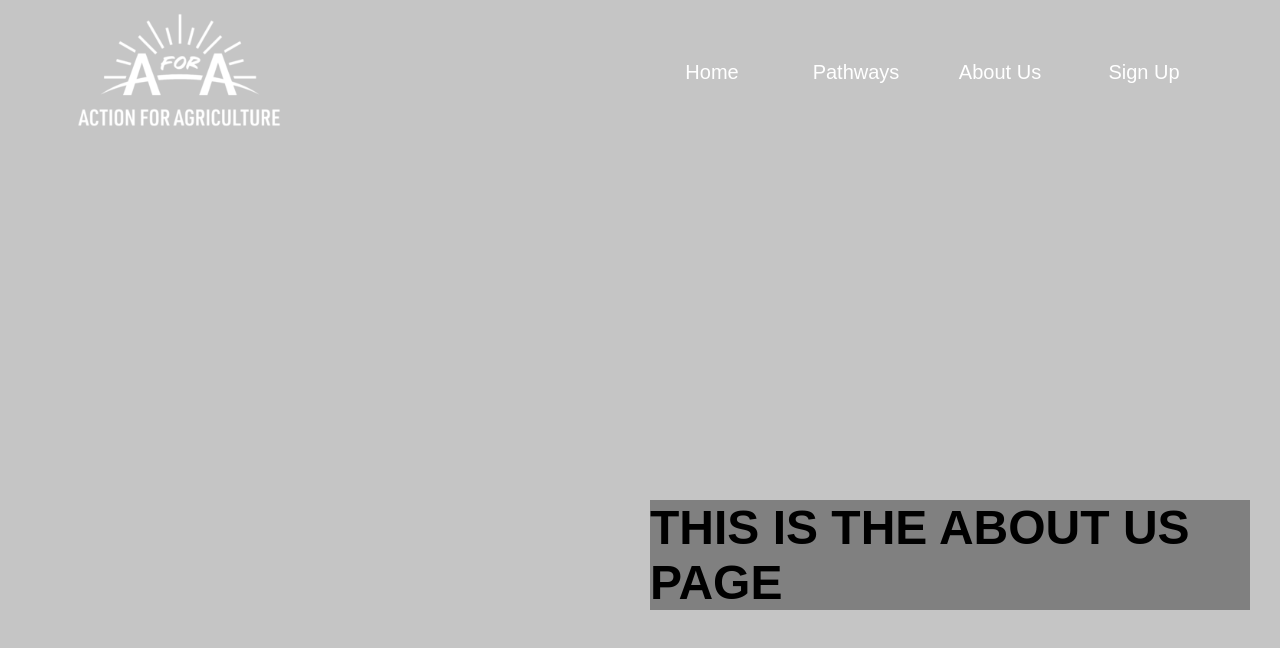
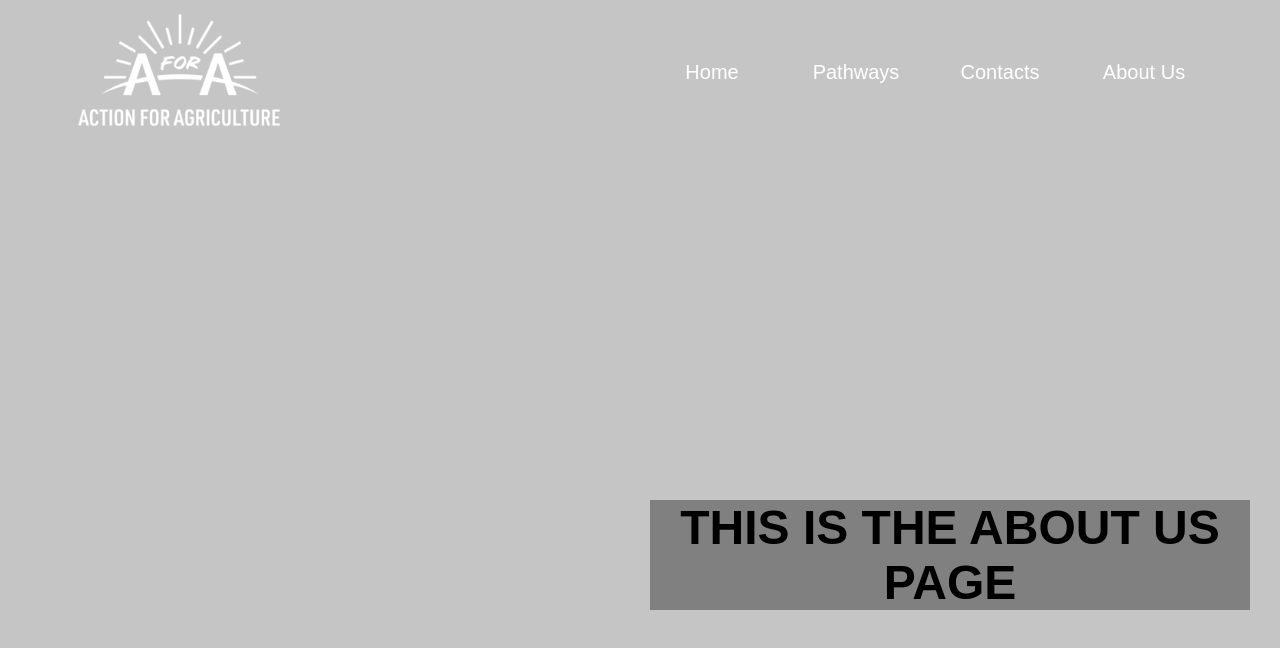
Before and after one commit to atan958/a4a-angelo, a React (Create React App) app: page /about-us in a window 1280 px wide. Shown: the top 648 px of the page. Built offline with nearby package versions, Linux system fonts and the light colour scheme; a web font is replaced by a local one.

Commit message:
replaced sign up page with a contacts page instead.

```diff
--- a/src/App.js
+++ b/src/App.js
@@ -7,9 +7,11 @@ import {
 
 import './App.css';
 import Navbar from './components/Navbar/Navbar'
-import AboutUs from './components/Pages/AboutUs';
 import Home from './components/Pages/Home';
 import Pathways from './components/Pages/Pathways';
+import AboutUs from './components/Pages/AboutUs';
+import Contacts from './components/Pages/Contacts';
+
 
 function App() {
   return (
@@ -19,6 +21,7 @@ function App() {
           <Route path="/" element={<Home/>}/>
           <Route path="/pathways" element={<Pathways/>}/>
           <Route path="/about-us" element={<AboutUs/>}/>
+          <Route path="/contacts" element={<Contacts/>}/>
         </Routes>
       </Router>
   );
--- a/src/components/Button/Button.js
+++ b/src/components/Button/Button.js
@@ -7,13 +7,13 @@ const STYLES = ['btn--primary', 'btn--outline'];
 
 const SIZES = ['btn--medium', 'btn--large'];
 
-const Button = ({children, type, onClick, buttonStyle, buttonSize, customStyle}) => {
+const Button = ({children, type, onClick, buttonStyle, buttonSize, customStyle, linkAddress}) => {
     const checkButtonStyle = STYLES.includes(buttonStyle) ? buttonStyle : STYLES[0];
 
     const checkButtonSize = SIZES.includes(buttonSize) ?  buttonSize : SIZES[0];
 
     return (
-        <Link to='sign-up'>
+        <Link to={linkAddress ? linkAddress : '#'}>
             <button className={`btn ${checkButtonStyle} ${checkButtonSize}`} onClick={onClick} type={type} style={customStyle}>
                 {children}
             </button>
--- a/src/components/Navbar/Navbar.js
+++ b/src/components/Navbar/Navbar.js
@@ -102,13 +102,13 @@ const Navbar = () => {
                 </Link>
               </li>
               <li className='nav-item'>
-                <Link to='/about-us' className='nav-links' style={linkStyle} onClick={minNav}>
-                  About Us
+                <Link to='/contacts' className='nav-links' style={linkStyle} onClick={minNav}>
+                  Contacts
                 </Link>
               </li>
               <li className='nav-item'>
-                <Link to='/sign-up' className='nav-links' style={linkStyle} onClick={minNav}>
-                  Sign Up
+                <Link to='/about-us' className='nav-links' style={linkStyle} onClick={minNav}>
+                  About Us
                 </Link>
               </li>
             </ul>
--- a/src/components/Pages/AboutUs.js
+++ b/src/components/Pages/AboutUs.js
@@ -3,7 +3,7 @@ import React from 'react'
 const AboutUs = () => {
   return (
     <div className="to-be-deleted" style={{padding:'500px 650px'}}>
-        <div style={{padding:'', fontWeight:'600', fontSize:'48px', width: '600px', backgroundColor: 'grey'}}>THIS IS THE ABOUT US PAGE</div>
+        <div style={{padding:'', fontWeight:'600', fontSize:'48px', width: '600px', backgroundColor: 'grey', textAlign: 'center'}}>THIS IS THE ABOUT US PAGE</div>
     </div>
   )
 }
--- /dev/null
+++ b/src/components/Pages/Contacts.js
@@ -0,0 +1,11 @@
+import React from 'react'
+
+const Contacts = () => {
+  return (
+    <div className="to-be-deleted" style={{padding:'500px 650px'}}>
+        <div style={{padding:'', fontWeight:'600', fontSize:'48px', width: '600px', backgroundColor: 'grey', textAlign: 'center'}}>THIS IS THE CONTACTS PAGE</div>
+    </div>
+  )
+}
+
+export default Contacts
--- a/src/components/Pages/Pathways.js
+++ b/src/components/Pages/Pathways.js
@@ -3,7 +3,7 @@ import React from 'react'
 const Pathways = () => {
   return (
     <div className="to-be-deleted" style={{padding:'500px 650px'}}>
-        <div style={{padding:'', fontWeight:'600', fontSize:'48px', width: '600px', backgroundColor: 'grey'}}>THIS IS THE PATHWAYS PAGE</div>
+        <div style={{padding:'', fontWeight:'600', fontSize:'48px', width: '600px', backgroundColor: 'grey', textAlign: 'center'}}>THIS IS THE PATHWAYS PAGE</div>
     </div>
   )
 }
```
Also changed, not shown: src/components/Pages/SignUp.js (added, +11 -0 lines).
